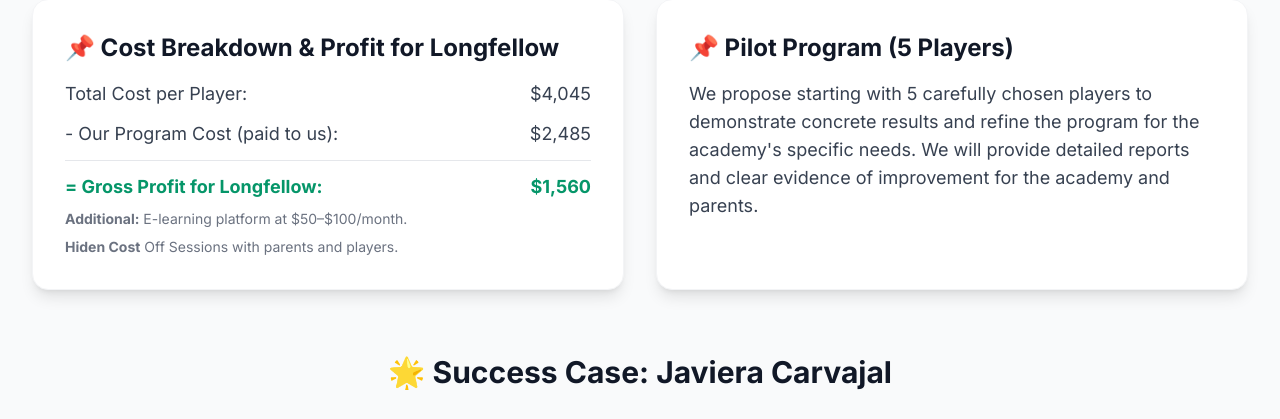
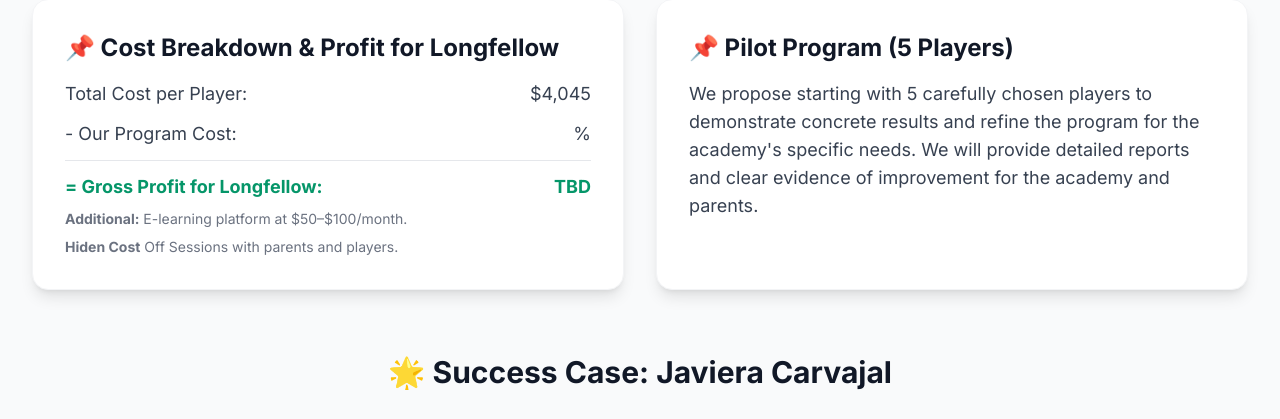
Before and after one commit to Robertmezap/new-england-tennis-proposal, a plain HTML site: page index.html in a window 1280 px wide. Shown: the part 3300-3719 px from the top of the page. Drawn offline with nearby package versions, Linux system fonts and the light colour scheme.

Commit message:
Update index.html

```diff
--- a/index.html
+++ b/index.html
@@ -210,8 +210,8 @@
                         <h2 class="text-2xl font-bold text-gray-900 mb-4">📌 Cost Breakdown & Profit for Longfellow</h2>
                         <ul class="space-y-3 text-gray-700 text-lg">
                             <li class="flex justify-between"><span>Total Cost per Player:</span> <span>$4,045</span></li>
-                            <li class="flex justify-between"><span>- Our Program Cost (paid to us):</span> <span>$2,485</span></li>
-                            <li class="flex justify-between text-emerald-600 font-bold border-t pt-3 mt-3"><span>= Gross Profit for Longfellow:</span> <span>$1,560</span></li>
+                            <li class="flex justify-between"><span>- Our Program Cost:</span> <span>%</span></li>
+                            <li class="flex justify-between text-emerald-600 font-bold border-t pt-3 mt-3"><span>= Gross Profit for Longfellow:</span> <span>TBD</span></li>
                         </ul>
                          <p class="text-sm mt-2 text-gray-500"><strong>Additional:</strong> E-learning platform at $50–$100/month.</p>
                          <p class="text-sm mt-2 text-gray-500"><strong>Hiden Cost</strong> Off Sessions with parents and players.</p>
```
